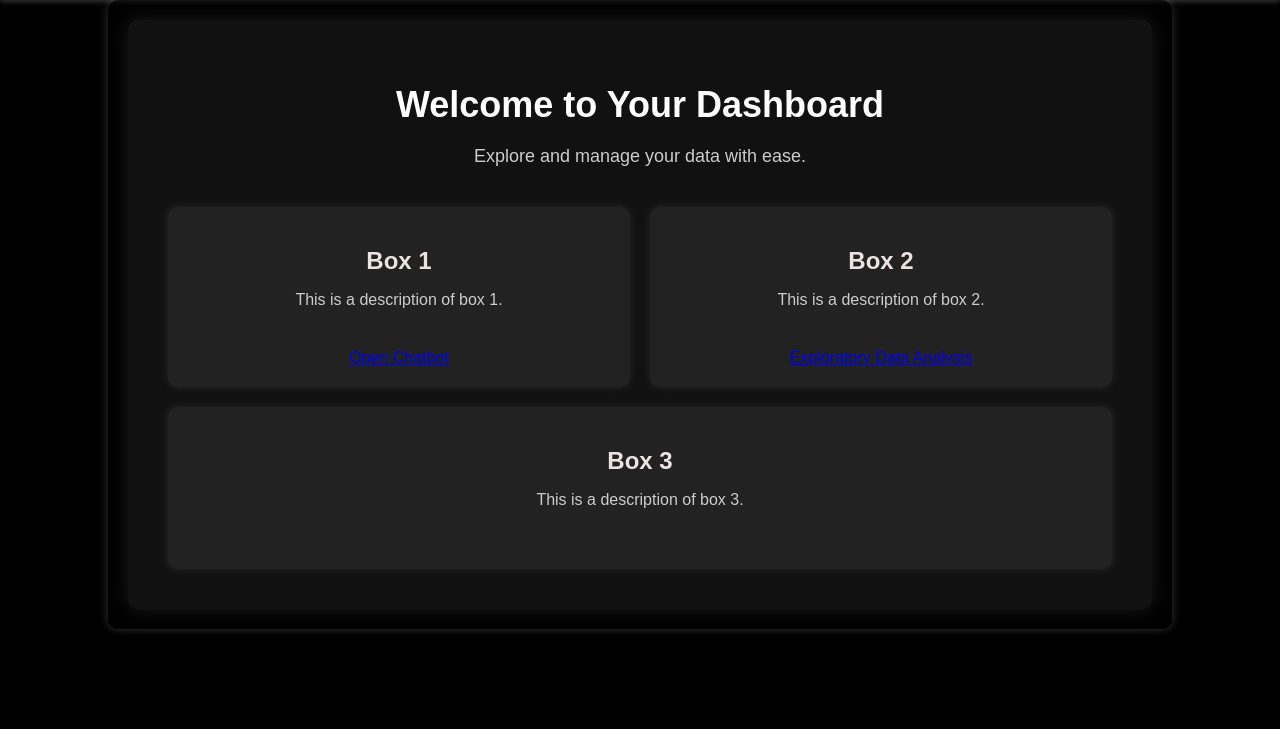
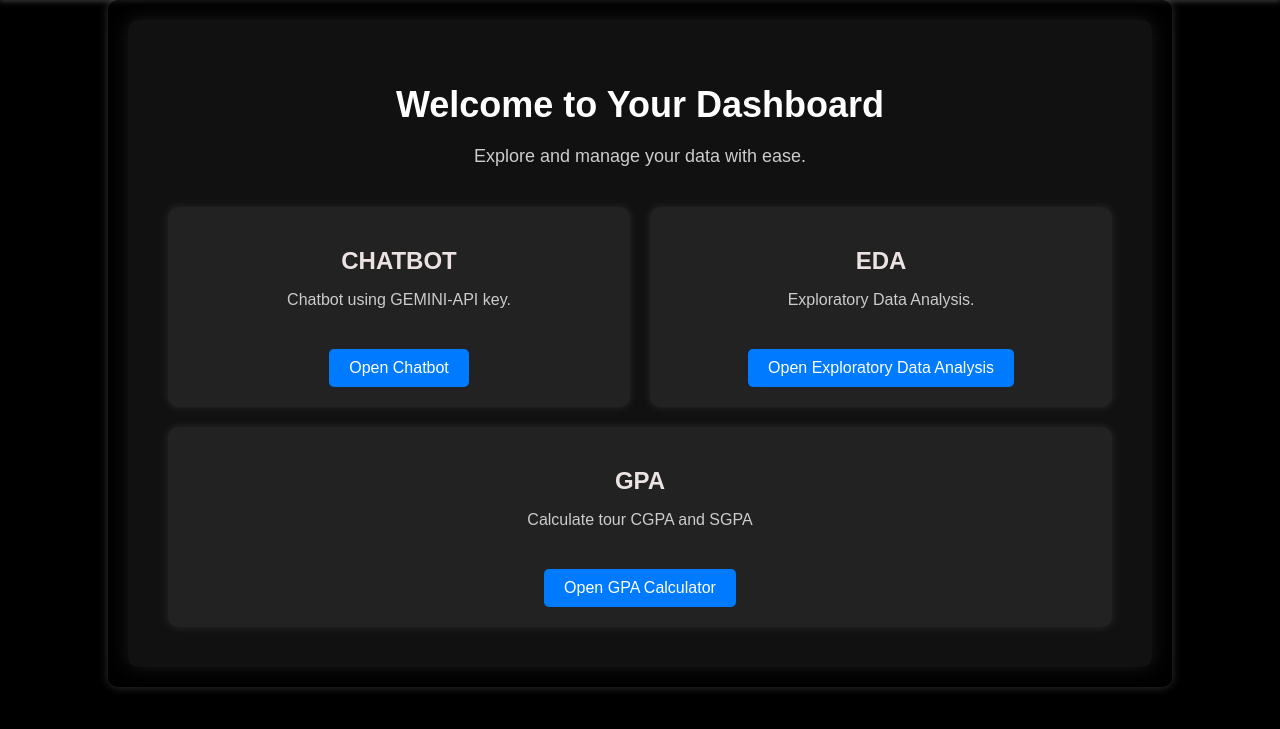
Before and after one commit to Bharathdandamoodi/GeminiAI-usage, a Flask app: page /dashboard in a window 1280 px wide. Shown: the part 38-767 px from the top of the page. Run offline with Flask 3, Linux system fonts and the light colour scheme; the visitor is signed in with stand-in values (Sample User, id 1); parts of the project's set-up code (start-up, migrations or seed data) failed here and were passed over.

Commit message:
Update dashboard.html

```diff
--- a/templates/dashboard.html
+++ b/templates/dashboard.html
@@ -92,6 +92,21 @@
         .feature-box p {
             font-size: 16px;
         }
+
+        /* Button styles */
+        .feature-box a {
+            display: inline-block;
+            background-color: #007bff; /* Blue color */
+            color: #fff;
+            padding: 10px 20px;
+            border-radius: 5px;
+            text-decoration: none;
+            transition: background-color 0.3s ease;
+        }
+
+        .feature-box a:hover {
+            background-color: #0056b3; /* Darker blue on hover */
+        }
     </style>
 </head>
 <body>
@@ -111,18 +126,19 @@
             <p>Explore and manage your data with ease.</p>
             <div class="feature-boxes">
                 <div class="feature-box">
-                    <h2>Box 1</h2>
-                    <p>This is a description of box 1.</p>
+                    <h2>CHATBOT</h2>
+                    <p>Chatbot using GEMINI-API key.</p>
                     <a href="/chatbot" class="open-chatbot">Open Chatbot</a>
                 </div>
                 <div class="feature-box">
-                    <h2>Box 2</h2>
-                    <p>This is a description of box 2.</p>
-                    <a href="/eda" class="open-eda">Exploratory Data Analysis</a>
+                    <h2>EDA</h2>
+                    <p>Exploratory Data Analysis.</p>
+                    <a href="/eda" class="open-eda">Open Exploratory Data Analysis</a>
                 </div>
                 <div class="feature-box">
-                    <h2>Box 3</h2>
-                    <p>This is a description of box 3.</p>
+                    <h2>GPA</h2>
+                    <p>Calculate tour CGPA and SGPA</p>
+                    <a href="/gpa" class="open-gpa">Open GPA Calculator</a>
                 </div>
             </div>
         </div>
```
